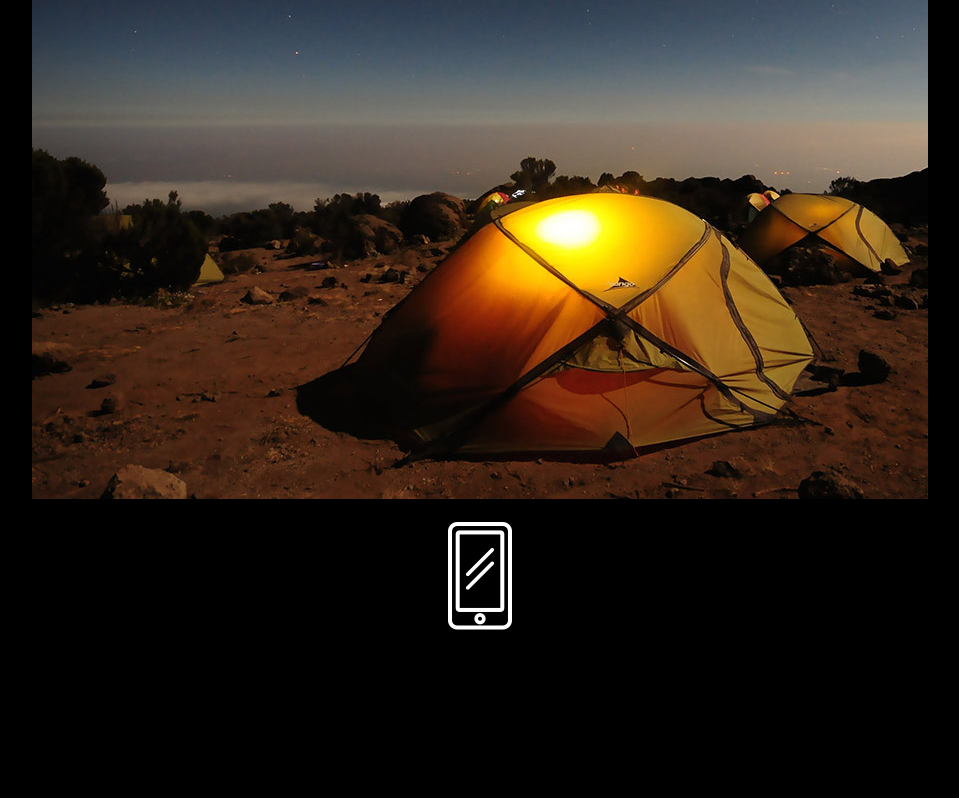
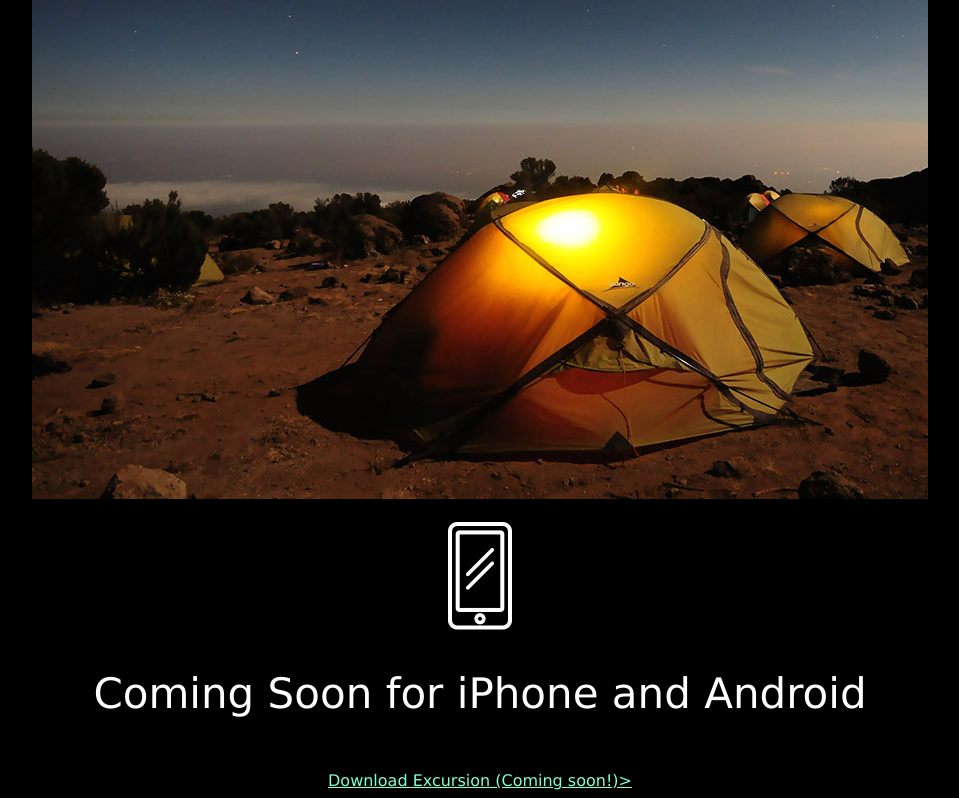
Before and after one commit to domsalunke/excursion, a plain HTML site: page index.html in a window 1280 px wide. Shown: the part 574-1372 px from the top of the page, without its empty margins (160-1119 px from the left). Before the commit the page ends 1216 px from the top, so only its background shows below. Drawn offline with Linux system fonts and the light colour scheme.

Commit message:
End blurb

```diff
--- a/index.html
+++ b/index.html
@@ -8,7 +8,7 @@
   <!-- "First Headings"-->
   <h1>Discover hidden places in the world around you</h1>
   <p>
-    <a class ="download" href=#>Download Excursion (Coming soon!)</a>
+    <a class="download" href=#>Download Excursion (Coming soon!)</a>
   </p>
 
   <!-- "Video"-->
@@ -24,3 +24,8 @@
 <!--"Images"-->
 <img src="resources/images/camp.jpg"><br><br>
 <img src="resources/images/phone.png">
+
+<!--"Coming Soon"-->
+<h2>Coming Soon for iPhone and Android</h2>
+<br>
+<a class="download" href=#>Download Excursion (Coming soon!)>
```
